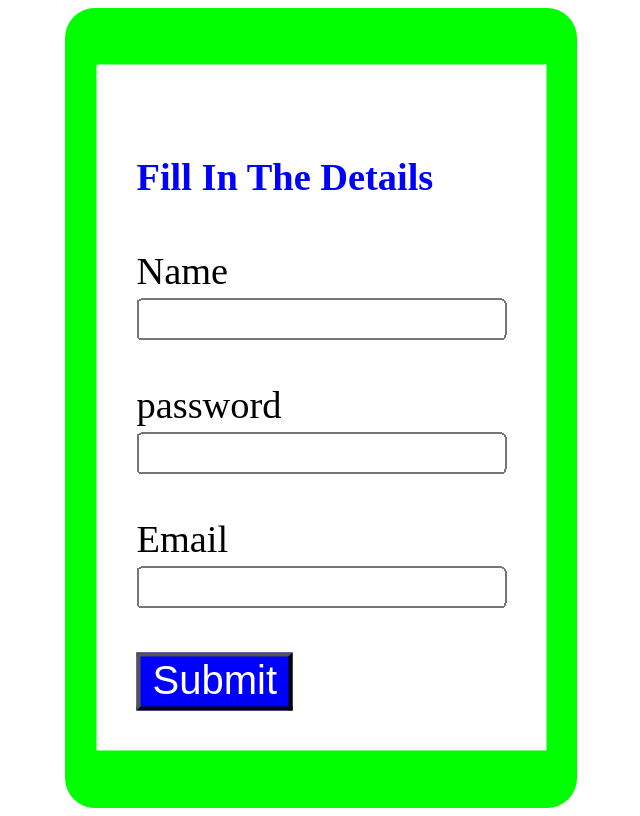
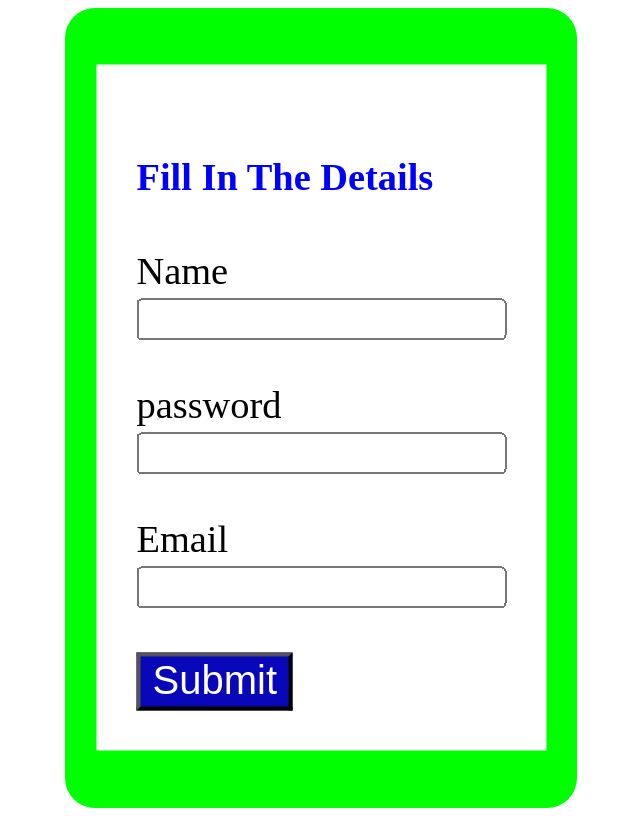
Before and after one commit to chiefmerriment/cybersecurityonlineclass, a plain HTML site: page index.html in a window 1280 px wide. Shown: the whole page, without its empty margins (319-959 px from the left). Drawn offline with Linux system fonts and the light colour scheme.

Commit message:
adding colors

```diff
--- a/index.html
+++ b/index.html
@@ -5,6 +5,7 @@
     <meta name="viewport" content="width=device-width, initial-scale=1.0">
     <title>Login</title>
     <link rel="stylesheet" href="apt.css">
+    <link rel="html" href="index2.html">
 </head>
 <body>
     <form class="myform">
@@ -18,7 +19,7 @@
         <label for="email">Email</label><br>
         <input type="email" id="email"><br><br>
 
-        <button style="background-color: blue; color: white;"><a  style="text-decoration: none; color: white; font-size: 1.5em;" href="index.html">Submit</a></button>
+        <button style="background-color: rgb(8, 8, 186); color: white;"><a  style="text-decoration: none; color: white; font-size: 1.5em;" href="index2.html">Submit</a></button>
 </div>
 
 
```
